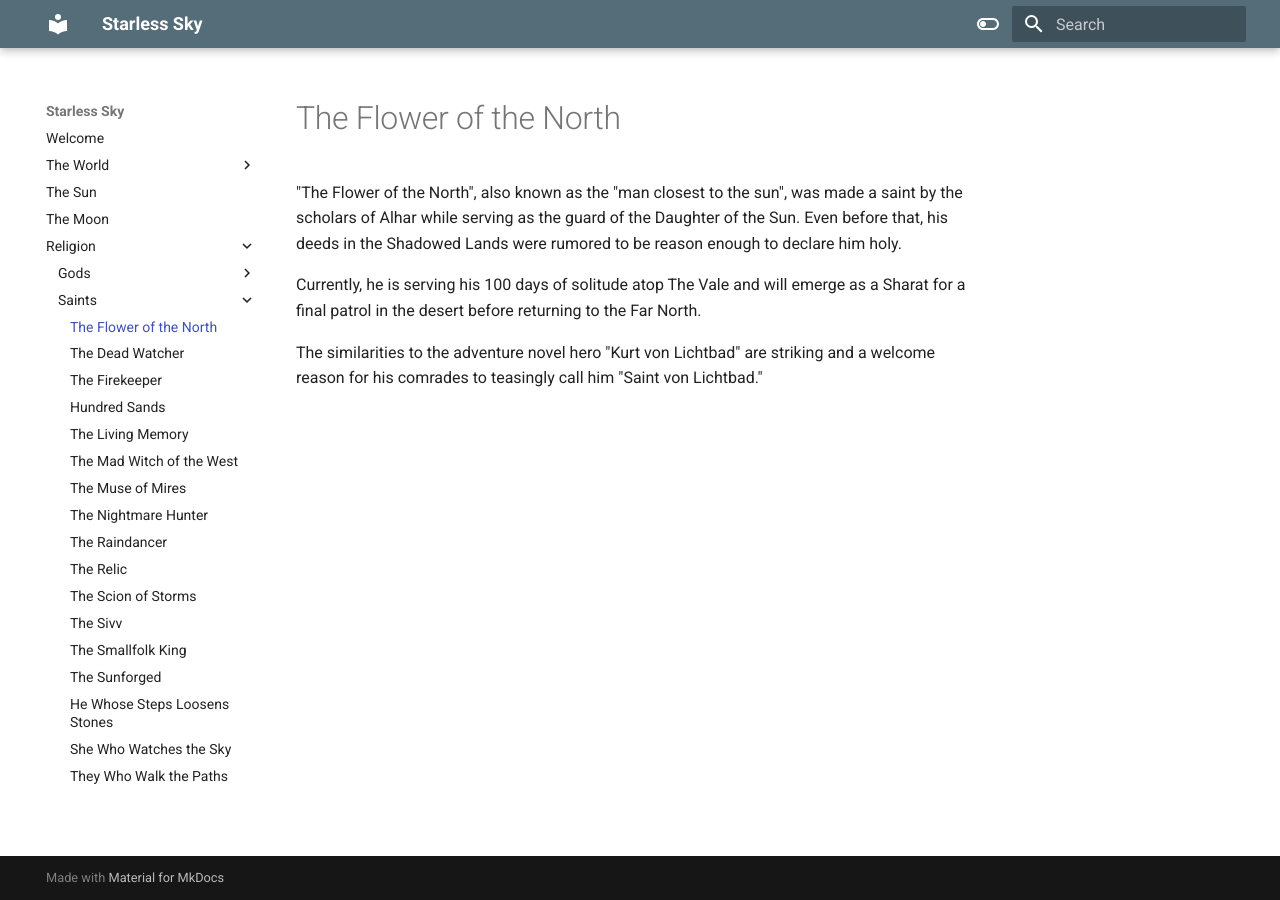
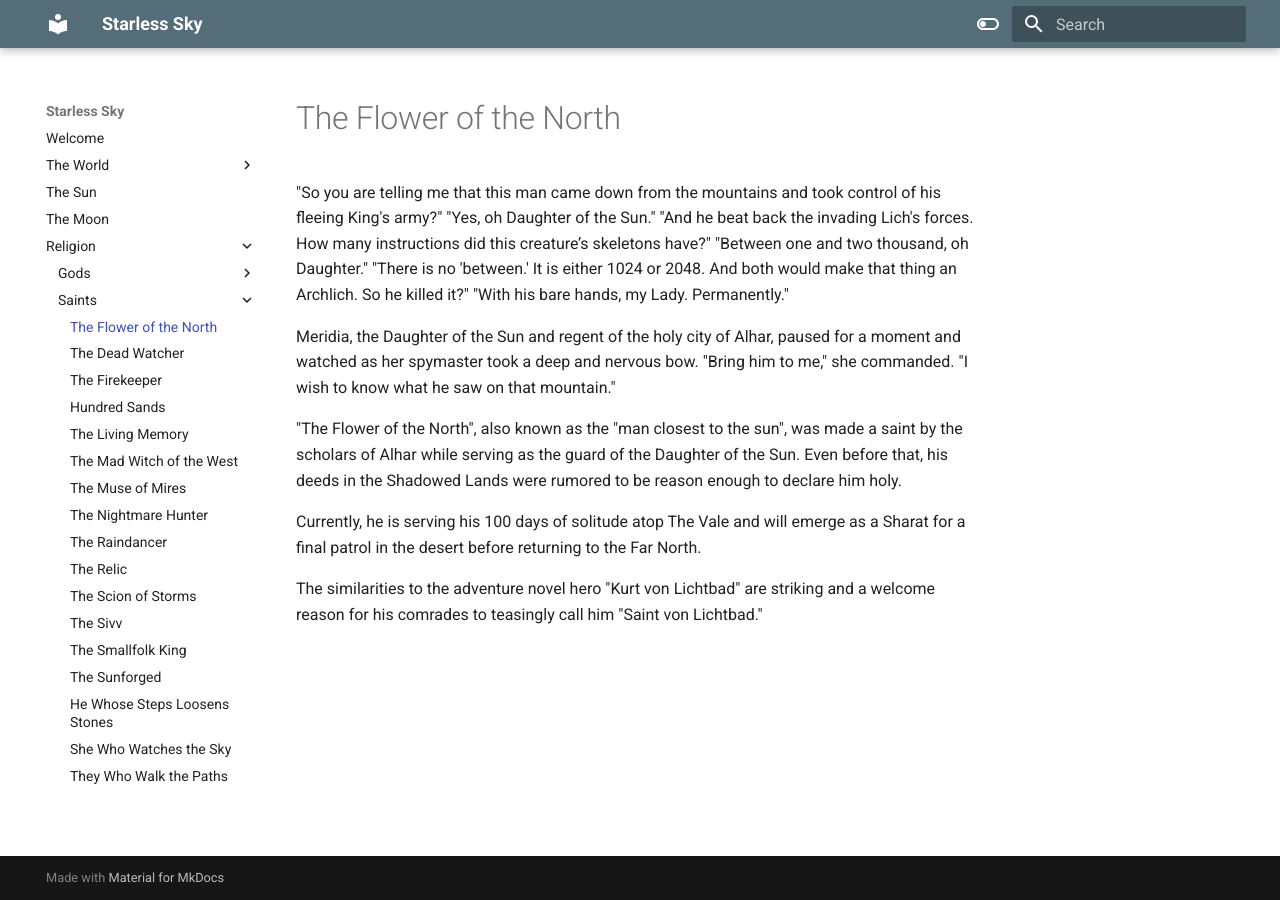
Before and after one commit to Matt4C6F656872/Starless-Sky, an MkDocs documentation site: the page built from docs/religion/saints/the-flower-of-the-north.md, in a window 1280 px wide. Built offline with MkDocs 1.6.1 and Material for MkDocs 9.7.7, drawn with Linux system fonts in a browser that asks for light colours.

Commit message:
Update the narrative about the Flower of the North

```diff
--- a/docs/religion/saints/the-flower-of-the-north.md
+++ b/docs/religion/saints/the-flower-of-the-north.md
@@ -1,3 +1,13 @@
+"So you are telling me that this man came down from the mountains and took control of his fleeing King's army?"
+"Yes, oh Daughter of the Sun."
+"And he beat back the invading Lich's forces. How many instructions did this creature’s skeletons have?"
+"Between one and two thousand, oh Daughter."
+"There is no 'between.' It is either 1024 or 2048. And both would make that thing an Archlich. So he killed it?"
+"With his bare hands, my Lady. Permanently."
+
+Meridia, the Daughter of the Sun and regent of the holy city of Alhar, paused for a moment and watched as her spymaster took a deep and nervous bow.
+"Bring him to me," she commanded. "I wish to know what he saw on that mountain."
+
 "The Flower of the North", also known as the "man closest to the sun", was made a saint by the scholars of Alhar while serving as the guard of the Daughter of the Sun. Even before that, his deeds in the Shadowed Lands were rumored to be reason enough to declare him holy.
 
 Currently, he is serving his 100 days of solitude atop The Vale and will emerge as a Sharat for a final patrol in the desert before returning to the Far North.
```
